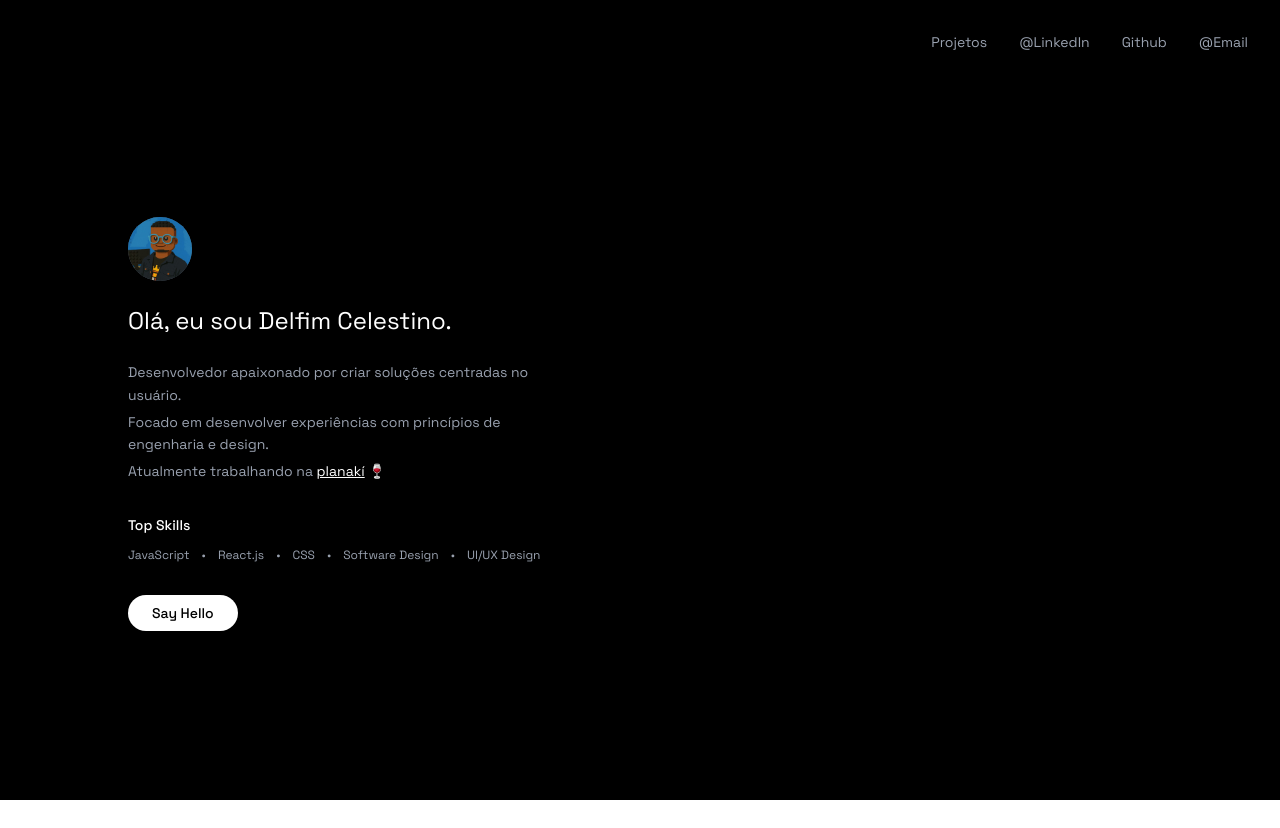
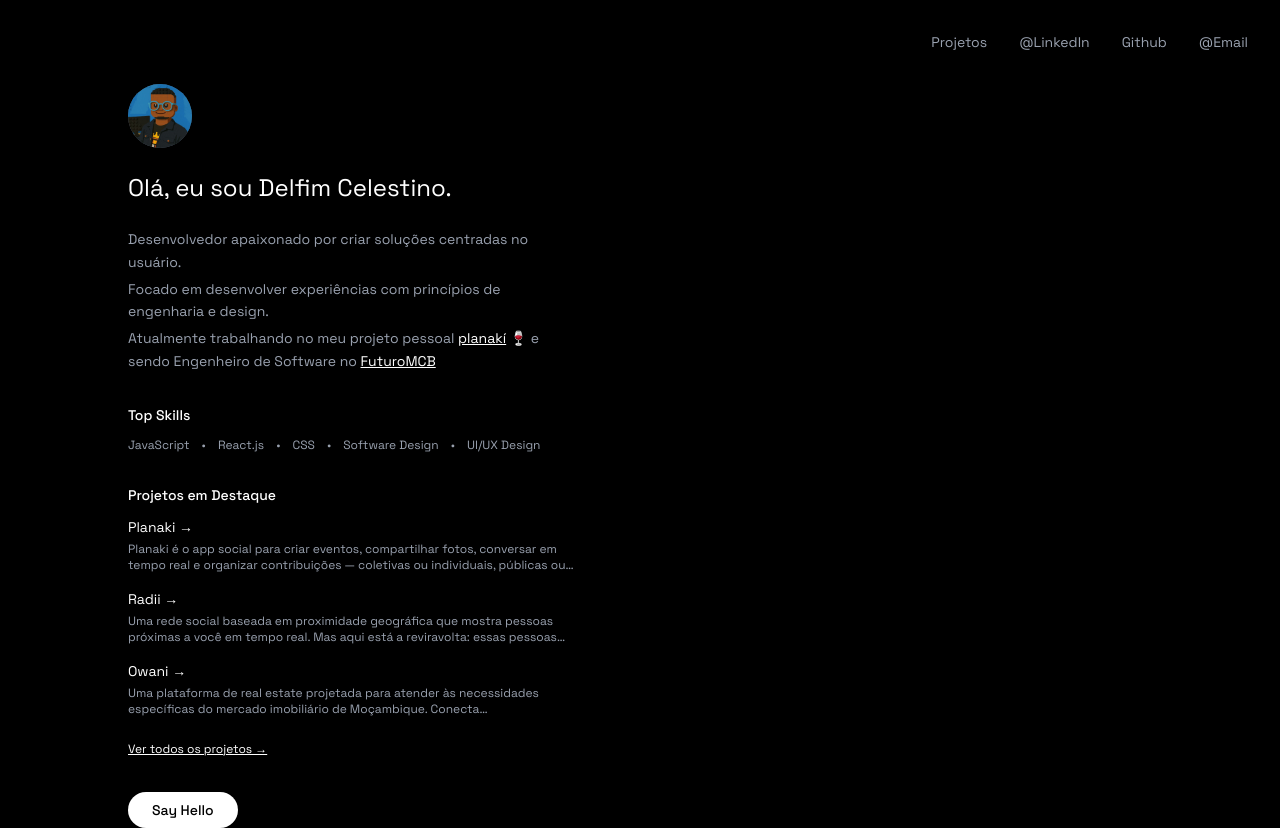
Before and after one commit to DelfimCelestino/portifolio-v3, a Next.js app: page / in a window 1280 px wide. Before the commit the page ends 800 px from the top, so only its background shows below. Built offline with nearby package versions, Linux system fonts and the light colour scheme.

Commit message:
Refactor header component usage and add featured projects section to portfolio

```diff
--- a/src/app/page.tsx
+++ b/src/app/page.tsx
@@ -1,44 +1,18 @@
 "use client"
 
 import { Button } from "@/components/ui/button"
+import { Header } from "@/components/Header"
 import Image from "next/image"
+import Link from "next/link"
 import avatar from "../../public/images/perfil.jpeg"
-import Link from "next/link"
+import projectsData from "@/data/projects.json"
 
 export default function Portfolio() {
+  const featuredProjects = projectsData.projects.slice(0, 3)
+
   return (
     <div className="min-h-screen bg-black text-white">
-      {/* Header with social links */}
-      <header className="flex justify-end p-4 md:p-8 space-x-4 md:space-x-8">
-        <Link
-          href="/projects"
-          className="text-gray-400 hover:text-white transition-colors text-xs md:text-sm"
-        >
-          Projetos
-        </Link>
-        <a
-          href="https://www.linkedin.com/in/delfim-celestino-6187252b4"
-          className="text-gray-400 hover:text-white transition-colors text-xs md:text-sm"
-          target="_blank"
-          rel="noopener noreferrer"
-        >
-          @LinkedIn
-        </a>
-        <a
-          href="https://github.com/delfimcelestino"
-          className="text-gray-400 hover:text-white transition-colors text-xs md:text-sm"
-          target="_blank"
-          rel="noopener noreferrer"
-        >
-          Github
-        </a>
-        <a
-          href="mailto:delfimcelestinoamissepastola@email.com"
-          className="text-gray-400 hover:text-white transition-colors text-xs md:text-sm"
-        >
-          @Email
-        </a>
-      </header>
+      <Header />
 
       {/* Main content - responsive positioning */}
       <main className="flex items-center justify-center md:justify-start px-6 md:pl-32 md:pr-8 min-h-[calc(100vh-80px)] md:min-h-[calc(100vh-120px)]">
@@ -61,7 +35,7 @@ export default function Portfolio() {
             <p>Desenvolvedor apaixonado por criar soluções centradas no usuário.</p>
             <p>Focado em desenvolver experiências com princípios de engenharia e design.</p>
             <p>
-              Atualmente trabalhando na{" "}
+              Atualmente trabalhando no meu projeto pessoal{" "}
               <a
                 href="https://play.google.com/store/apps/details?id=com.nirmata.planaki"
                 className="text-white underline hover:text-gray-300 transition-colors"
@@ -70,7 +44,15 @@ export default function Portfolio() {
               >
                 planakí
               </a>{" "}
-              🍷
+              🍷 e sendo Engenheiro de Software no{" "}
+              <a
+                href="https://www.futuromcb.com"
+                className="text-white underline hover:text-gray-300 transition-colors"
+                target="_blank"
+                rel="noopener noreferrer"
+              >
+                FuturoMCB
+              </a>
             </p>
           </div>
 
@@ -90,6 +72,31 @@ export default function Portfolio() {
             </div>
           </div>
 
+          {/* Featured Projects */}
+          <div className="mb-8">
+            <h2 className="text-white text-sm font-medium mb-3">Projetos em Destaque</h2>
+            <div className="space-y-4">
+              {featuredProjects.map((project) => (
+                <Link
+                  key={project.id}
+                  href={`/projects/${project.id}`}
+                  className="block group"
+                >
+                  <h3 className="text-white text-sm group-hover:text-gray-300 transition-colors">
+                    {project.title} →
+                  </h3>
+                  <p className="text-gray-400 text-xs mt-1 line-clamp-2">{project.description}</p>
+                </Link>
+              ))}
+              <Link
+                href="/projects"
+                className="inline-block text-white underline hover:text-gray-300 transition-colors text-xs mt-2"
+              >
+                Ver todos os projetos →
+              </Link>
+            </div>
+          </div>
+
           {/* CTA Button */}
           <Button
             className="bg-white text-black hover:bg-gray-100 px-6 py-2 rounded-full text-sm font-medium"
--- a/src/app/projects/[id]/page.tsx
+++ b/src/app/projects/[id]/page.tsx
@@ -1,6 +1,7 @@
 "use client"
 
 import { use } from "react"
+import { Header } from "@/components/Header"
 import projectsData from "@/data/projects.json"
 import { notFound } from "next/navigation"
 
@@ -14,15 +15,7 @@ export default function ProjectPage({ params }: { params: Promise<{ id: string }
 
   return (
     <div className="min-h-screen bg-black text-white">
-      {/* Header */}
-      <header className="flex justify-end p-4 md:p-8">
-        <a
-          href="/projects"
-          className="text-gray-400 hover:text-white transition-colors text-xs md:text-sm"
-        >
-          ← Voltar
-        </a>
-      </header>
+      <Header showBackButton backLink="/projects" />
 
       {/* Main content */}
       <main className="flex items-center justify-center md:justify-start px-6 md:pl-32 md:pr-8 min-h-[calc(100vh-80px)] md:min-h-[calc(100vh-120px)]">
--- a/src/app/projects/page.tsx
+++ b/src/app/projects/page.tsx
@@ -1,20 +1,13 @@
 "use client"
 
+import { Header } from "@/components/Header"
 import projectsData from "@/data/projects.json"
 import Link from "next/link"
 
 export default function ProjectsPage() {
   return (
     <div className="min-h-screen bg-black text-white">
-      {/* Header */}
-      <header className="flex justify-end p-4 md:p-8">
-        <a
-          href="/"
-          className="text-gray-400 hover:text-white transition-colors text-xs md:text-sm"
-        >
-          ← Voltar
-        </a>
-      </header>
+      <Header showBackButton backLink="/" />
 
       {/* Main content */}
       <main className="flex items-center justify-center md:justify-start px-6 md:pl-32 md:pr-8 min-h-[calc(100vh-80px)] md:min-h-[calc(100vh-120px)]">
--- /dev/null
+++ b/src/components/Header.tsx
@@ -0,0 +1,51 @@
+"use client"
+
+import Link from "next/link"
+
+interface HeaderProps {
+  showBackButton?: boolean
+  backLink?: string
+}
+
+export function Header({ showBackButton = false, backLink = "/" }: HeaderProps) {
+  return (
+    <header className="flex justify-end p-4 md:p-8 space-x-4 md:space-x-8">
+      {showBackButton && (
+        <Link
+          href={backLink}
+          className="text-gray-400 hover:text-white transition-colors text-xs md:text-sm"
+        >
+          ← Voltar
+        </Link>
+      )}
+      <Link
+        href="/projects"
+        className="text-gray-400 hover:text-white transition-colors text-xs md:text-sm"
+      >
+        Projetos
+      </Link>
+      <a
+        href="https://www.linkedin.com/in/delfim-celestino-6187252b4"
+        className="text-gray-400 hover:text-white transition-colors text-xs md:text-sm"
+        target="_blank"
+        rel="noopener noreferrer"
+      >
+        @LinkedIn
+      </a>
+      <a
+        href="https://github.com/delfimcelestino"
+        className="text-gray-400 hover:text-white transition-colors text-xs md:text-sm"
+        target="_blank"
+        rel="noopener noreferrer"
+      >
+        Github
+      </a>
+      <a
+        href="mailto:delfimcelestinoamissepastola@email.com"
+        className="text-gray-400 hover:text-white transition-colors text-xs md:text-sm"
+      >
+        @Email
+      </a>
+    </header>
+  )
+}
```
